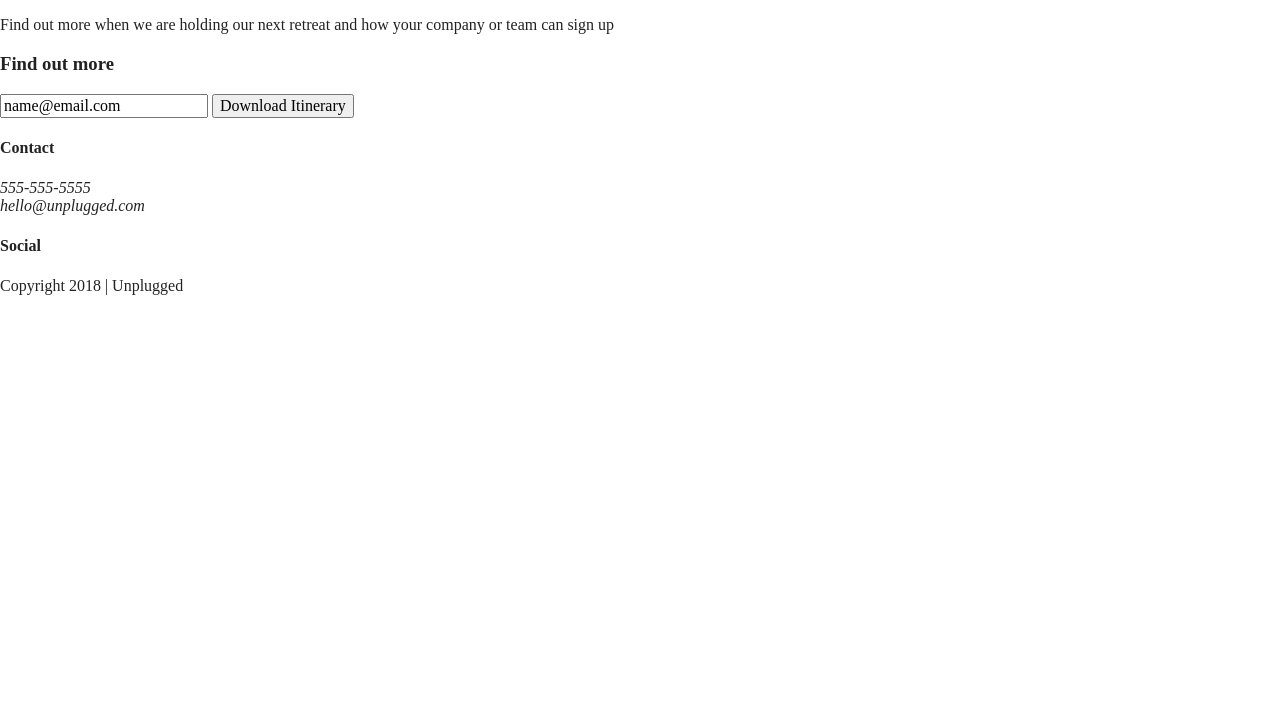
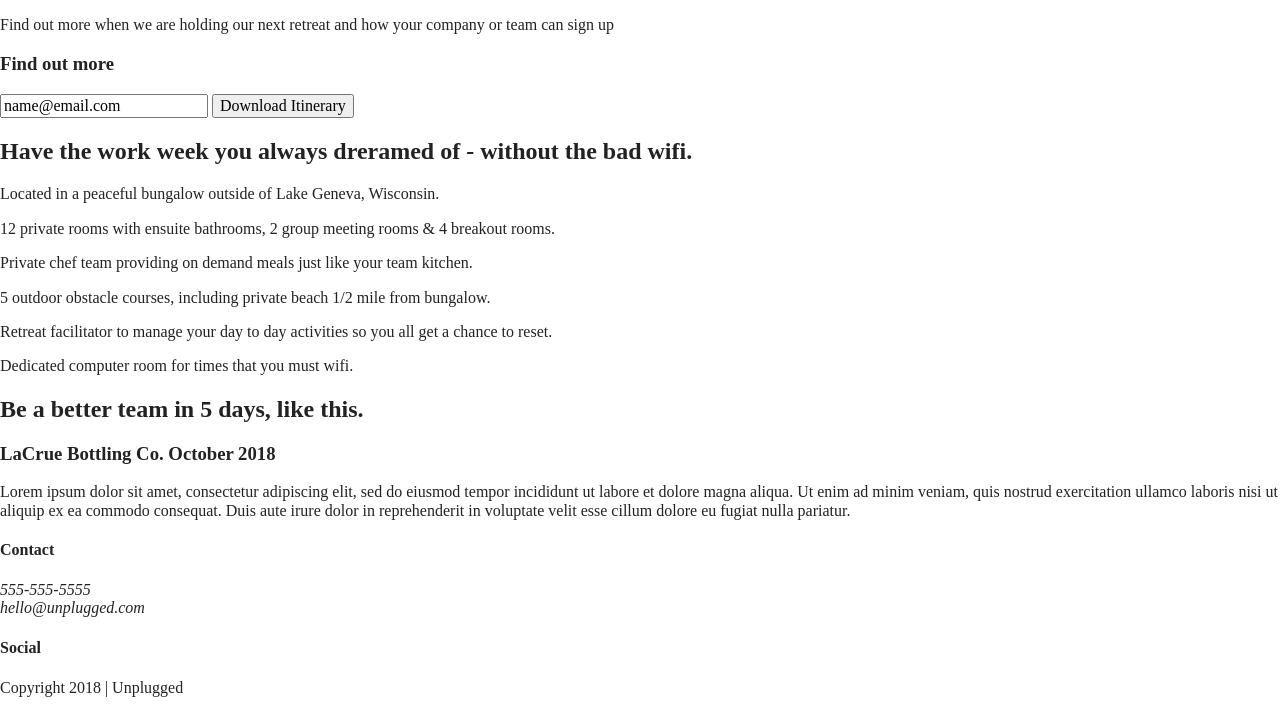
Before and after one commit to meli-kay/unplugged-retreat, a website built with Parcel: page index.html in a window 1280 px wide. Shown: the part 176-889 px from the top of the page. Before the commit the page ends 800 px from the top, so only its background shows below. Built offline with nearby package versions, Linux system fonts and the light colour scheme.

Commit message:
Basic html structure of homepage

```diff
--- a/index.html
+++ b/index.html
@@ -50,6 +50,7 @@
         <div class="form-description">
           <h3>Want to join the next retreat?</h3>
           <p>Find out more when we are holding our next retreat and how your company or team can sign up</p>
+        </div>
         <div class="form">
           <h3>Find out more</h3>
             <input type="text" name="name" value="name@email.com">
@@ -57,10 +58,57 @@
         </div>
       </div>
     </aside>
-</main>
+
+    <section class ="features">
+      <div class="content-wrapper">
+        <h2>Have the work week you always dreramed of - without the bad wifi.</h2>
+        <div class="features-items">
+        <article>
+          <p class="fontawesome-icon"></p>
+          <p class="features-item-description">Located in a peaceful bungalow outside of Lake Geneva, Wisconsin.</p>
+        </article>
+        <article>
+          <p class="fontawesome-icon"></p>
+          <p class="features-item-description">12 private rooms with ensuite bathrooms, 2 group meeting rooms & 4 breakout rooms.</p>
+        </article>
+        <article>
+          <p class="fontawesome-icon"></p>
+          <p class="features-item-description">Private chef team providing on demand meals just like your team kitchen. </p>
+        </article>
+        <article>
+          <p class="fontawesome-icon"></p>
+          <p class="features-item-description">5 outdoor obstacle courses, including private beach 1/2 mile from bungalow.</p>
+        </article>
+        <article>
+          <p class="fontawesome-icon"></p>
+          <p class="features-item-description">Retreat facilitator to manage your day to day activities so you all get a chance to reset.</p>
+        </article>
+        <article>
+          <p class="fontawesome-icon"></p>
+          <p class="features-item-description">Dedicated computer room for times that you must wifi.</p>
+        </article>
+        </div>
+      </div>
+    </section>
+
+    <section class="reviews">
+      <div class="content-wrapper">
+        <h2>Be a better team in 5 days, like this.</h2>
+        <article>
+          <div>
+            <h3>LaCrue Bottling Co. October 2018</h3>
+            <p>Lorem ipsum dolor sit amet, consectetur adipiscing elit, sed do eiusmod tempor incididunt ut labore et
+              dolore magna aliqua. Ut enim ad minim veniam, quis nostrud exercitation ullamco laboris nisi ut aliquip
+              ex ea commodo consequat. Duis aute irure dolor in reprehenderit in voluptate velit esse cillum dolore eu
+              fugiat nulla pariatur.
+            </p>
+          </div>
+        </article>
+      </div>
+    </section>
 
   <footer>
-  <div class="content-wrapper"
+    <div class="content-wrapper">
       <div class="footer-content">
         <div class="contact">
           <h4>Contact</h4>
@@ -80,11 +128,13 @@
         <!-- other social links here-->
           </div>
         </div> <!--footer contect ends-->
+      </div>
       <div> <!--footer content-wrapper ends-->
     <div class="copyright">
       <p>Copyright 2018 | Unplugged </p>
     </div>
 </footer>
+
   <script src="js/vendor/modernizr-3.11.2.min.js"></script>
   <script src="js/plugins.js"></script>
   <script src="js/main.js"></script>
```
Lines whose indentation alone changed are shown as unchanged.
